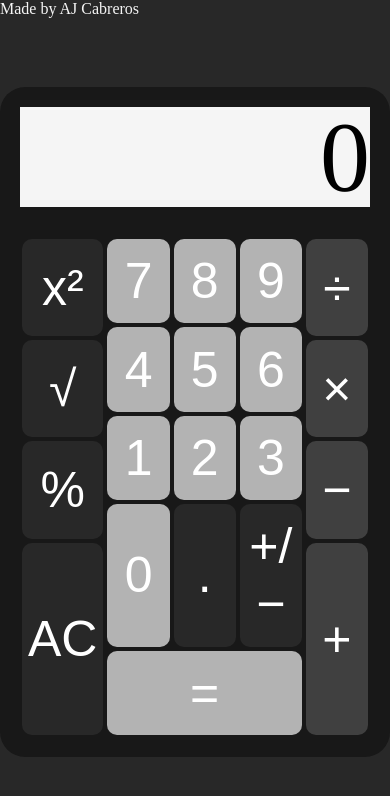
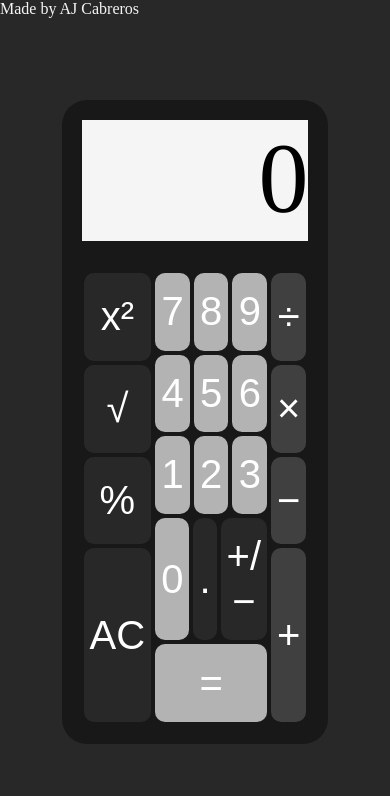
Before and after one commit to aj-cabreros/calculator, a plain HTML site: page index.html in a window 390 px wide. Drawn offline with Linux system fonts and the light colour scheme.

Commit message:
[+] Ver 1.1 Fix Flexbox for nicer mobile experience
Removed static heights with pixel lengths for calculator container.
Heights and widths should only have percentages so hopefully mobile
experience is better.

```diff
--- a/index.html
+++ b/index.html
@@ -12,14 +12,14 @@
 
       <div id = "center-page", class = "flex-container">
 
-        <div></div>
+        <div class = "side"> </div>
 
         <div id = "calculator">
           <div id = "screen", class = "flex-container">
               <div></div>
               <div id = "display"></div>
             </div>
-          <div id = "space", class = "flex-container"></div>
+          <div id = "space"></div>
           <div id = "layout", class = "flex-container">
             <div id = "left", class = "flex-container">
               <button class = "math-function">x²</button>
@@ -62,7 +62,7 @@
 
         </div>
 
-        <div></div>
+        <div class = "side"> </div>
 
       </div>
       <div id = "footer"></div>
--- a/style.css
+++ b/style.css
@@ -28,8 +28,12 @@ background-color: #282828;
   color: whitesmoke
 }
 
+.side{
+  flex: 1 0 0;
+}
+
 #calculator {
-  width: 500px;
+  flex: 2 0 0;
   padding: 20px;
   border-radius: 25px;
   background-color: #181818;
@@ -38,18 +42,18 @@ background-color: #282828;
 }
 
 #screen{
-  height: 100px;
+  height: 20%;
   background-color: whitesmoke;
   justify-content: end;
 }
 
 #space{
-  height: 30px;
+  height: 5%;
   background-color: #181818;
 }
 
 #layout{
-  height: 500px;
+  height: 75%;
 }
 
 #left{
@@ -73,7 +77,7 @@ button{
   border-radius: 10px;
   color: #FFFFFF;
 
-  font-size: 50px;
+  font-size: 40px;
   text-align: center;
 }
 
@@ -95,7 +99,6 @@ button{
 #display {
   text-align: center;
   vertical-align: middle;
-  line-height: 100px;
   font-size: 100px;
 }
 
```
